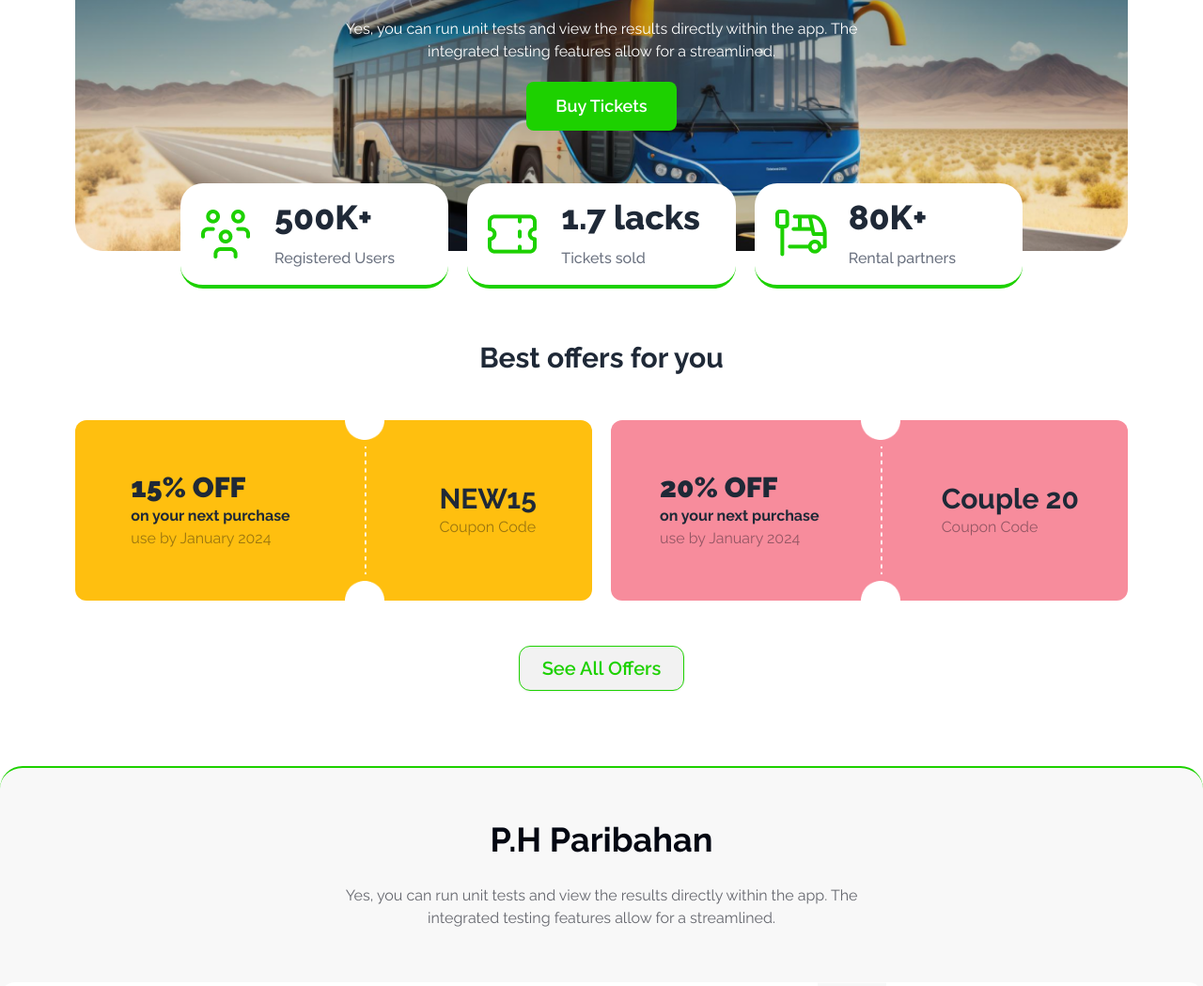
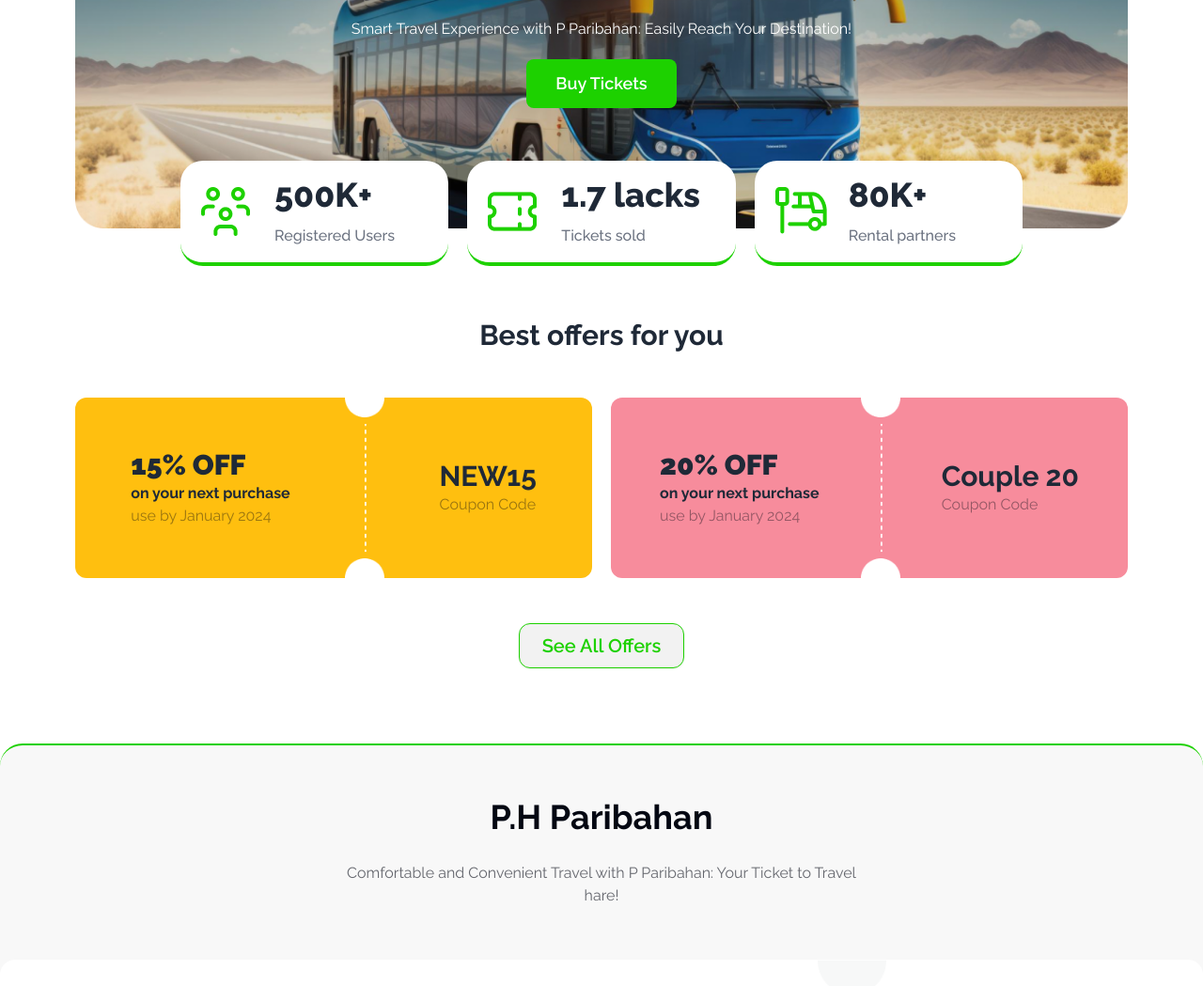
Before and after one commit to sabikun628/assignment-5, a plain HTML site: page index.html in a window 1280 px wide. Shown: the part 365-1414 px from the top of the page at 94% size. Drawn offline with nearby package versions, Linux system fonts and the light colour scheme.

Commit message:
change headline

```diff
--- a/index.html
+++ b/index.html
@@ -70,8 +70,8 @@
                         Paribahan</p>
 
 
-                    <p class="text-white font-normal max-w-xl pt-10 mx-auto">Yes, you can run unit tests and view the
-                        results directly within the app. The integrated testing features allow for a streamlined.</p>
+                    <p class="text-white font-normal max-w-xl pt-10 mx-auto">
+                        Smart Travel Experience with P Paribahan: Easily Reach Your Destination!</p>
                     <a href="#ticket-section"
                         class="text-wrap block max-w-40 text-center mx-auto bg-[#1DD100] hover:bg-[#2f9d1e] transition-all duration-300 font-semibold text-lg px-6 py-3 text-white rounded-lg mt-5">Buy
                         Tickets</a>
@@ -171,8 +171,7 @@
             <div class="container mx-auto">
                 <div class="my-14">
                     <h3 class="text-center text-4xl text-[#030712] font-bold">P.H Paribahan</h3>
-                    <p class="font-normal max-w-xl pt-7 mx-auto text-center text-[#03071299]">Yes, you can run unit tests and view the
-                        results directly within the app. The integrated testing features allow for a streamlined.</p>
+                    <p class="font-normal max-w-xl pt-7 mx-auto text-center text-[#03071299]">Comfortable and Convenient Travel with P Paribahan: Your Ticket to Travel hare!</p>
                 </div>
                 <div class="grid grid-cols-1 sm:grid-cols-12 bg-white rounded-2xl">
                     <div class="col-span-8 p-7">
@@ -564,8 +563,8 @@
                             </button>
 
                             <p class="flex items-center justify-evenly mt-3">
-                                <span class="underline font-medium cursor-pointer">Terms and Conditions</span>
-                                <span class="underline font-medium cursor-pointer">Cancellation Policy</span>
+                                <span class="underline font-medium cursor-pointer  text-[#03071299]">Terms and Conditions</span>
+                                <span class="underline font-medium cursor-pointer  text-[#03071299]">Cancellation Policy</span>
                             </p>
                         </div>
                     </div>
```
